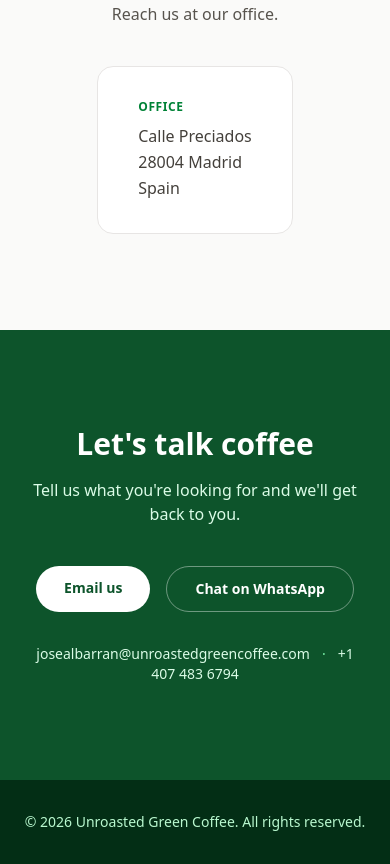
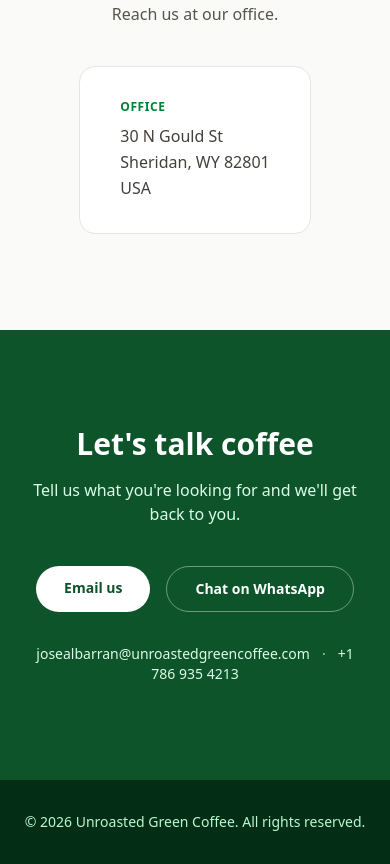
Before and after one commit to isaialbarran/unroastedgreencoffee, a Next.js app: page / in a window 390 px wide. Shown: the part 2420-3284 px from the top of the page. Built offline with nearby package versions, Linux system fonts and the light colour scheme.

Commit message:
Update contact phone and office address

```diff
--- a/components/Locations.tsx
+++ b/components/Locations.tsx
@@ -22,7 +22,7 @@
           <address className="mt-2 not-italic leading-relaxed text-stone-700">
             {office.street}
             <br />
-            {office.postalCode} {office.city}
+            {office.city}, {office.state} {office.postalCode}
             <br />
             {office.country}
           </address>
--- a/content/site.ts
+++ b/content/site.ts
@@ -14,15 +14,16 @@
   siteUrl: "https://www.unroastedgreencoffee.com",
   email: "josealbarran@unroastedgreencoffee.com",
   whatsapp: {
-    display: "+1 407 483 6794",
+    display: "+1 786 935 4213",
     // Solo dígitos, para el enlace wa.me
-    number: "14074836794",
+    number: "17869354213",
   },
   office: {
-    street: "Calle Preciados",
-    city: "Madrid",
-    postalCode: "28004",
-    country: "Spain",
+    street: "30 N Gould St",
+    city: "Sheridan",
+    state: "WY",
+    postalCode: "82801",
+    country: "USA",
   },
 } as const;
 
```
